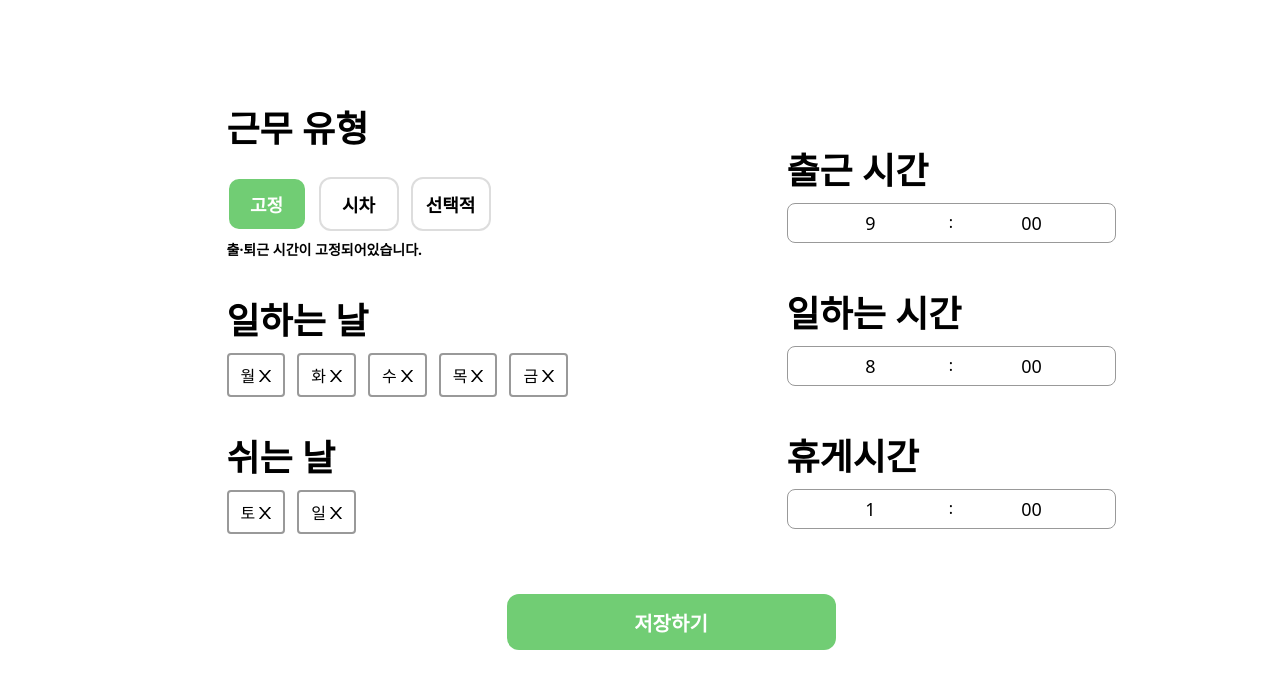
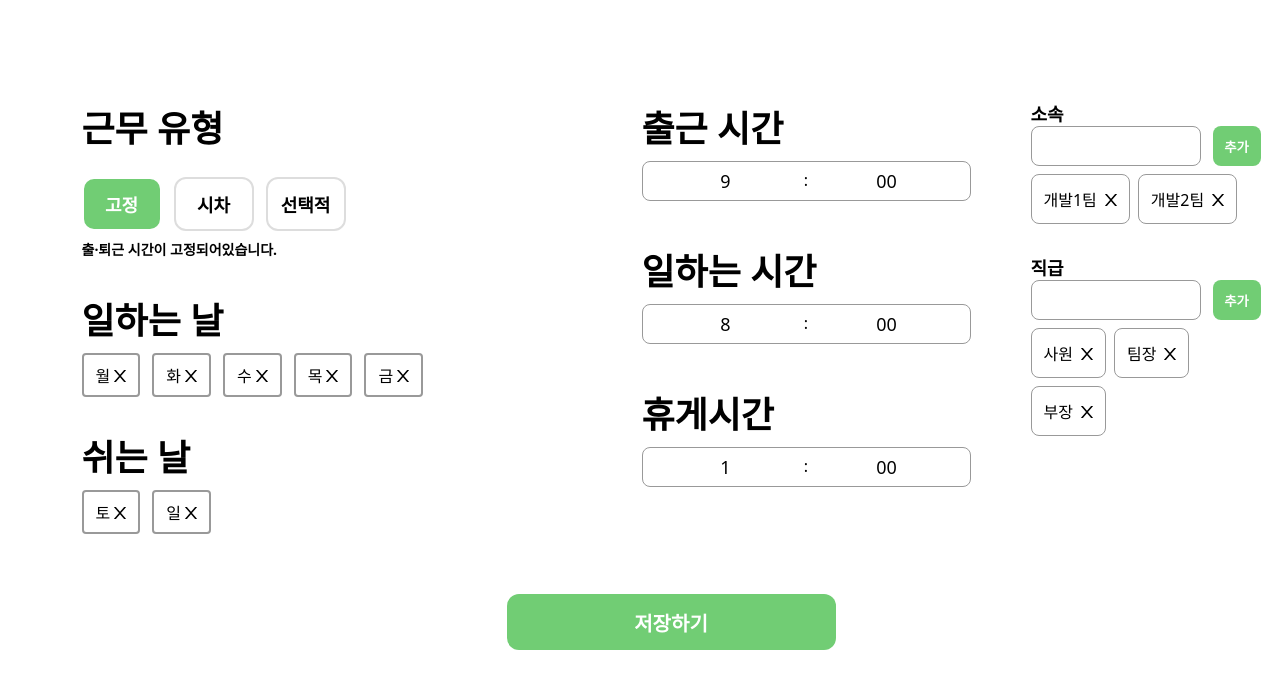
Before and after one commit to midas-challenge-web-team-2/midas-web-team-2-front, a React (Create React App) app: page /manage-working-type in a window 1280 px wide. Shown: the top 688 px of the page. Built offline with nearby package versions, Linux system fonts and the light colour scheme.

Commit message:
feat: 소속괴 직급 추가

```diff
--- a/src/components/managementWorkingType/ChangeTime.tsx
+++ b/src/components/managementWorkingType/ChangeTime.tsx
@@ -1,5 +1,6 @@
 import { ChangeAbleTime } from '../../pages/ManageWorkType';
 import styled from 'styled-components';
+import { useEffect } from 'react';
 
 interface Props {
   startTime: string;
@@ -10,6 +11,7 @@ interface Props {
 
 const ChangeTime = ({ startTime, endTime, onChangeTime, type }: Props) => {
   const [startHour, startMinute] = startTime.split(':');
+  const [endHour, endMinute] = (endTime || '').split(':');
   const changeTime = (hour: string, minute: string, isEndTime?: boolean) => {
     onChangeTime(isEndTime ? 'endWorkingTime' : type, hour, minute);
   };
@@ -40,19 +42,19 @@ const ChangeTime = ({ startTime, endTime, onChangeTime, type }: Props) => {
           <_TimeButton divided={true}>
             <input
               type="number"
-              value={endTime.split(':')[0]}
+              value={endHour}
               onChange={(event) =>
                 Number(event.target.value) <= 23 &&
-                changeTime(startHour, event.target.value)
+                changeTime(event.target.value, endMinute, true)
               }
             />
             :
             <input
               type="number"
-              value={endTime.split(':')[1]}
+              value={endMinute}
               onChange={(event) =>
                 Number(event.target.value) <= 59 &&
-                changeTime(startHour, event.target.value)
+                changeTime(endHour, event.target.value, true)
               }
             />
           </_TimeButton>
--- /dev/null
+++ b/src/components/managementWorkingType/Role.tsx
@@ -0,0 +1,97 @@
+import styled from 'styled-components';
+import { RoleType } from '../../pages/ManageWorkType';
+import closeIcon from '../../assets/close.svg';
+import { ChangeEvent, FormEvent, useState } from 'react';
+
+interface Props {
+  roleList: string[];
+  addRole: (type: RoleType, role: string) => void;
+  type: RoleType;
+  deleteRole: (type: RoleType, role: string) => void;
+}
+
+const ManageRole = ({ roleList, addRole, type, deleteRole }: Props) => {
+  const [role, setRole] = useState('');
+  const onChangeRole = (e: ChangeEvent<HTMLInputElement>) => {
+    setRole(e.target.value);
+  };
+  const roleType = type === 'departmentList' ? '소속' : '직급';
+  const onSubmit = (e: FormEvent<HTMLFormElement>) => {
+    e.preventDefault();
+  };
+  return (
+    <_Wrapper onSubmit={onSubmit}>
+      <h1>{roleType}</h1>
+      <_AddRole>
+        <input onChange={onChangeRole} value={role} />
+        <button onClick={() => addRole(type, role)}>추가</button>
+      </_AddRole>
+      <_List>
+        {roleList.length === 0 && <div>{roleType}이 존재하지 않습니다.</div>}
+        {roleList.map((item) => (
+          <_RoleItem>
+            {item}
+            <img
+              src={closeIcon}
+              alt="삭제"
+              onClick={() => deleteRole(type, item)}
+            />
+          </_RoleItem>
+        ))}
+      </_List>
+    </_Wrapper>
+  );
+};
+export default ManageRole;
+
+const _Wrapper = styled.form`
+  > h1 {
+    font-size: 18px;
+  }
+`;
+
+const _AddRole = styled.div`
+  display: flex;
+  width: 100%;
+  height: 40px;
+  > input {
+    width: calc(100% - 60px);
+    border: 1px solid ${({ theme }) => theme.color.gray5};
+    border-radius: 8px;
+    padding: 0 8px;
+  }
+  > button {
+    width: 48px;
+    height: 100%;
+    margin-left: auto;
+    display: flex;
+    align-items: center;
+    justify-content: center;
+    background-color: ${({ theme }) => theme.color.main};
+    color: ${({ theme }) => theme.color.gray1};
+    border-radius: 8px;
+    font-weight: bold;
+  }
+`;
+
+const _List = styled.ul`
+  display: flex;
+  flex-wrap: wrap;
+  margin: 8px 0;
+  gap: 8px;
+  > div {
+    margin-top: 8px;
+  }
+`;
+
+const _RoleItem = styled.li`
+  padding: 12px;
+  border: 1px solid ${({ theme }) => theme.color.gray5};
+  border-radius: 8px;
+  > img {
+    width: 12px;
+    height: 12px;
+    margin-left: 8px;
+    cursor: pointer;
+  }
+`;
--- a/src/components/managementWorkingType/SelectDay.tsx
+++ b/src/components/managementWorkingType/SelectDay.tsx
@@ -36,5 +36,6 @@ const _SelectedDays = styled.li`
     width: 12px;
     height: 12px;
     margin-left: 4px;
+    cursor: pointer;
   }
 `;
--- a/src/pages/ManageWorkType.tsx
+++ b/src/pages/ManageWorkType.tsx
@@ -4,6 +4,7 @@ import WorkingTypes from '../components/managementWorkingType/WorkingTypes';
 import SelectDay from '../components/managementWorkingType/SelectDay';
 import ChangeTime from '../components/managementWorkingType/ChangeTime';
 import Button from '../components/common/Button';
+import ManageRole from '../components/managementWorkingType/Role';
 
 export type WorkingDayType = '월' | '화' | '수' | '목' | '금' | '토' | '일';
 
@@ -23,6 +24,8 @@ interface WorkingTypeState {
   endWorkingTime?: string;
   duringTime: string;
   restTime: string;
+  departmentList: string[];
+  rankList: string[];
 }
 
 const changeAbleArray: ChangeAbleTime[] = [
@@ -38,6 +41,8 @@ enum ChangeButtonSummary {
   endWorkingTime = '',
 }
 
+export type RoleType = 'departmentList' | 'rankList';
+
 const ManageWorkType = () => {
   const [workingType, setWorkingType] = useState<WorkingTypeState>({
     type: 'fixed',
@@ -47,6 +52,8 @@ const ManageWorkType = () => {
     endWorkingTime: '18:00',
     duringTime: '8:00',
     restTime: '1:00',
+    departmentList: ['개발1팀', '개발2팀'],
+    rankList: ['사원', '팀장', '부장'],
   });
   const changeWorkingType = (type: WorkingType) => {
     setWorkingType({
@@ -69,6 +76,7 @@ const ManageWorkType = () => {
     });
   };
   const onChangeTime = (type: ChangeAbleTime, hour: string, minute: string) => {
+    console.log(type, hour, minute);
     setWorkingType({
       ...workingType,
       [type]: `${hour}:${minute}`,
@@ -80,10 +88,22 @@ const ManageWorkType = () => {
     else if (workingType.type === 'free') return '출근 가능 시간';
     else return '필수 근무 시간';
   }, [workingType.type]);
+  const addRole = (type: RoleType, role: string) => {
+    setWorkingType({
+      ...workingType,
+      [type]: workingType[type].concat(role),
+    });
+  };
+  const deleteRole = (type: RoleType, role: string) => {
+    setWorkingType({
+      ...workingType,
+      [type]: workingType[type].filter((item) => item !== role),
+    });
+  };
   return (
     <_Wrapper>
       <_Flex>
-        <div>
+        <_WorkingType>
           <_Title>근무 유형</_Title>
           <WorkingTypes
             workingType={workingType.type}
@@ -99,8 +119,8 @@ const ManageWorkType = () => {
             days={workingType.restDay}
             onClickRemove={removeFromRestDays}
           />
-        </div>
-        <div>
+        </_WorkingType>
+        <_WorkingTime>
           {changeAbleArray.map((item: ChangeAbleTime) => {
             return (
               <>
@@ -122,7 +142,21 @@ const ManageWorkType = () => {
               </>
             );
           })}
-        </div>
+        </_WorkingTime>
+        <_Role className="role">
+          <ManageRole
+            type="departmentList"
+            addRole={addRole}
+            roleList={workingType.departmentList}
+            deleteRole={deleteRole}
+          />
+          <ManageRole
+            type="rankList"
+            addRole={addRole}
+            roleList={workingType.rankList}
+            deleteRole={deleteRole}
+          />
+        </_Role>
       </_Flex>
       <Button onClick={onClickSave} backgroundColor={'#71CD74'} width={329}>
         저장하기
@@ -146,9 +180,14 @@ const _Flex = styled.div`
   display: flex;
   justify-content: center;
   gap: 0 60px;
+  > .role {
+    width: 230px;
+  }
   > div {
-    :first-of-type {
-      width: 500px;
+    h1:first-of-type {
+      :first-of-type {
+        margin-top: 0;
+      }
     }
     > .workingTime {
       margin-top: 40px;
@@ -159,11 +198,20 @@ const _Flex = styled.div`
   }
 `;
 
+const _WorkingType = styled.div`
+  width: 500px;
+`;
+
+const _WorkingTime = styled.div``;
+
+const _Role = styled.div`
+  > form:last-of-type {
+    margin-top: 30px;
+  }
+`;
+
 const _Title = styled.h1`
   font-size: 36px;
   color: ${({ theme }) => theme.color.gray9};
   margin-top: 32px;
-  :first-of-type {
-    margin-top: 0;
-  }
 `;
```
Also changed, not shown: 2 other files (tests, documents, lock files or other folders).
